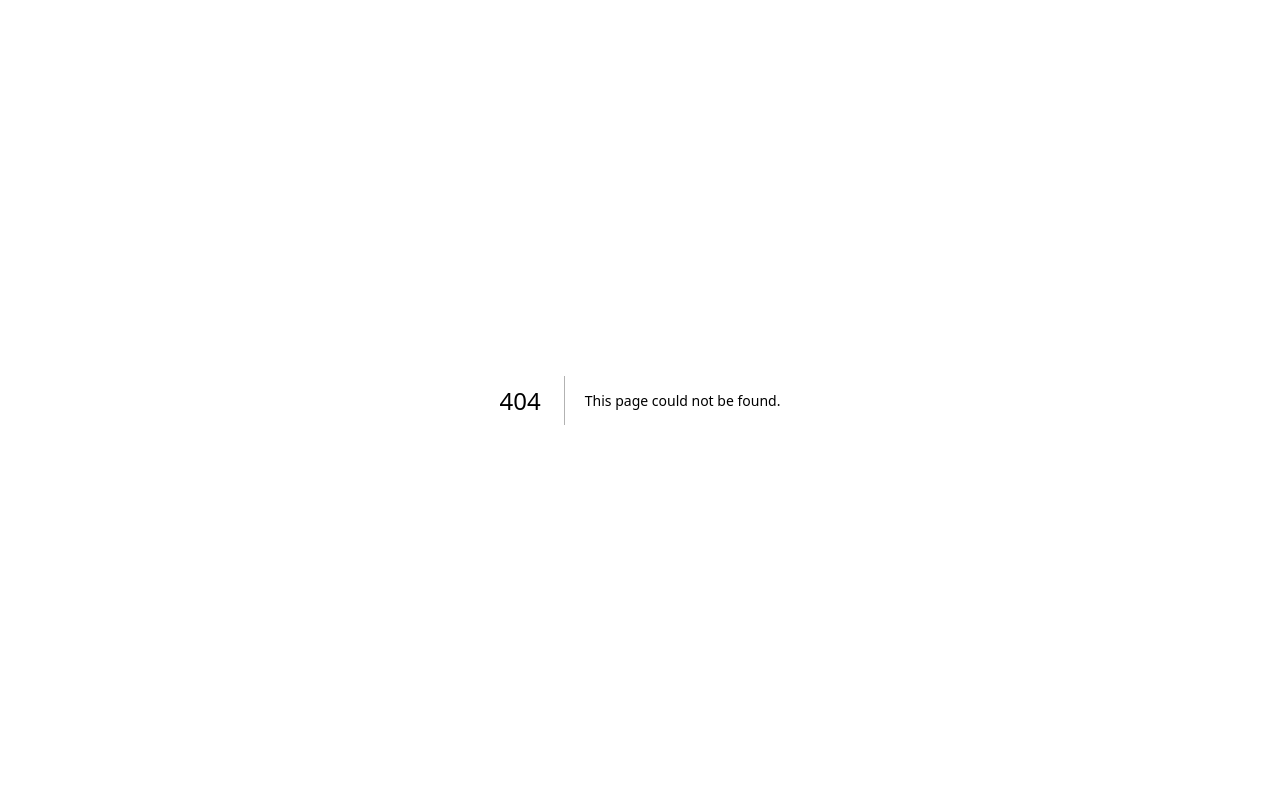
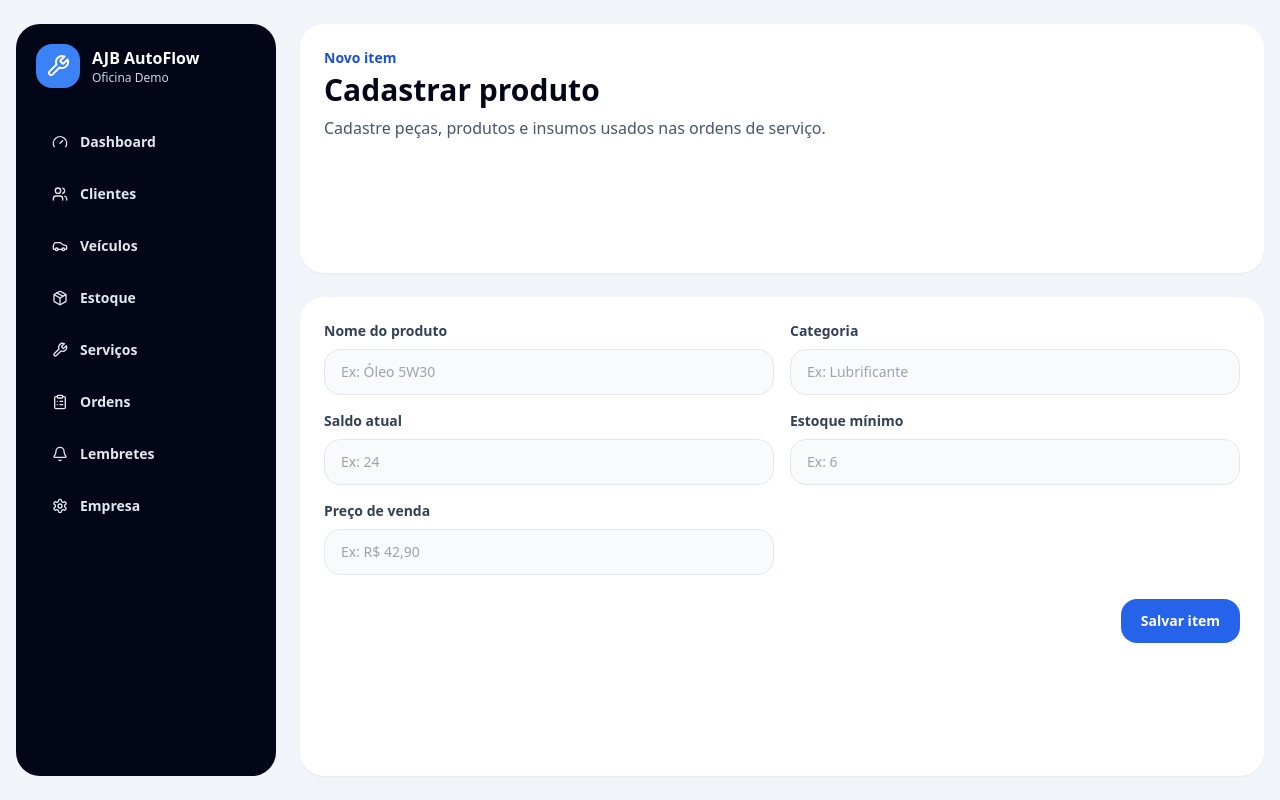
Before and after one commit to anjobrito/ajb-autoflow, a Next.js app: page /produtos/novo in a window 1280 px wide. Before the commit this address had no page. Built offline with nearby package versions, Linux system fonts and the light colour scheme.

Commit message:
feat: add functional new product page

```diff
--- /dev/null
+++ b/app/produtos/novo/page.tsx
@@ -0,0 +1,56 @@
+"use client";
+
+import { useRouter } from "next/navigation";
+import { FormEvent, useState } from "react";
+import { AppShell } from "@/components/app-shell";
+import { PageHeader } from "@/components/page-header";
+import { saveProduct } from "@/lib/browser-store";
+
+function Input({ name, label, placeholder }: { name: string; label: string; placeholder: string }) {
+  return (
+    <label className="grid gap-2 text-sm font-bold text-slate-700">
+      {label}
+      <input name={name} required placeholder={placeholder} className="rounded-2xl border border-slate-200 bg-slate-50 px-4 py-3 font-medium outline-none focus:border-blue-500 focus:bg-white" />
+    </label>
+  );
+}
+
+export default function NovoProdutoPage() {
+  const router = useRouter();
+  const [saved, setSaved] = useState(false);
+
+  function handleSubmit(event: FormEvent<HTMLFormElement>) {
+    event.preventDefault();
+    const formData = new FormData(event.currentTarget);
+
+    saveProduct({
+      name: String(formData.get("name") ?? ""),
+      category: String(formData.get("category") ?? ""),
+      stock: String(formData.get("stock") ?? "0"),
+      minStock: String(formData.get("minStock") ?? "0"),
+      price: String(formData.get("price") ?? "R$ 0,00"),
+    });
+
+    setSaved(true);
+    setTimeout(() => router.push("/produtos"), 700);
+  }
+
+  return (
+    <AppShell>
+      <PageHeader eyebrow="Novo item" title="Cadastrar produto" description="Cadastre peças, produtos e insumos usados nas ordens de serviço." />
+      <form onSubmit={handleSubmit} className="rounded-3xl bg-white p-6 shadow-sm">
+        <div className="grid gap-4 md:grid-cols-2">
+          <Input name="name" label="Nome do produto" placeholder="Ex: Óleo 5W30" />
+          <Input name="category" label="Categoria" placeholder="Ex: Lubrificante" />
+          <Input name="stock" label="Saldo atual" placeholder="Ex: 24" />
+          <Input name="minStock" label="Estoque mínimo" placeholder="Ex: 6" />
+          <Input name="price" label="Preço de venda" placeholder="Ex: R$ 42,90" />
+        </div>
+        <div className="mt-6 flex items-center justify-end gap-3">
+          {saved ? <span className="text-sm font-bold text-emerald-700">Produto salvo!</span> : null}
+          <button className="rounded-2xl bg-blue-600 px-5 py-3 text-sm font-black text-white hover:bg-blue-700">Salvar item</button>
+        </div>
+      </form>
+    </AppShell>
+  );
+}
```
